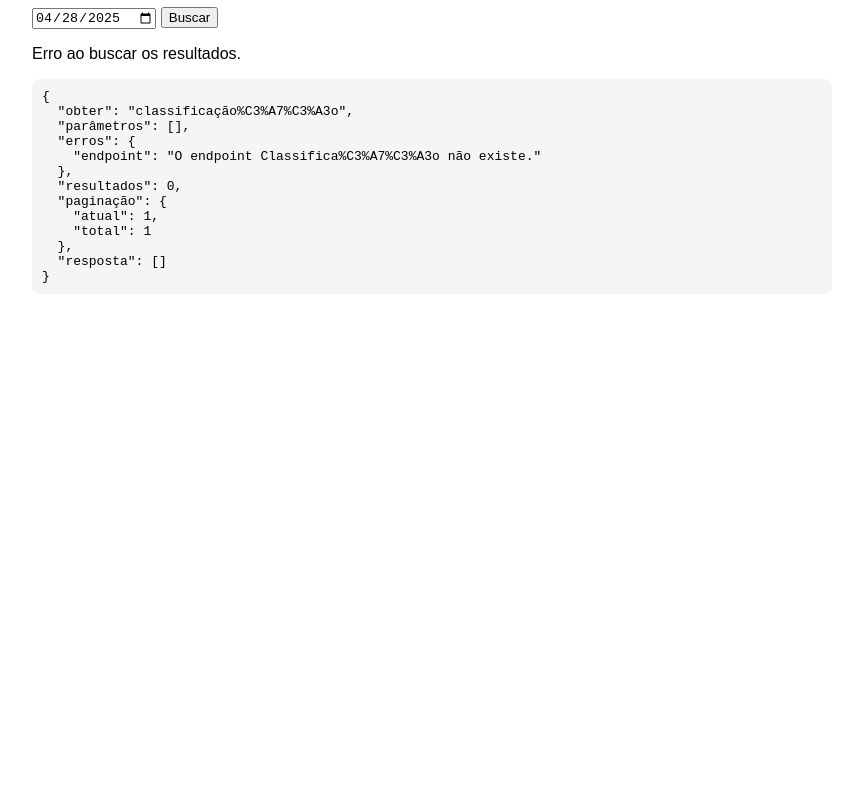
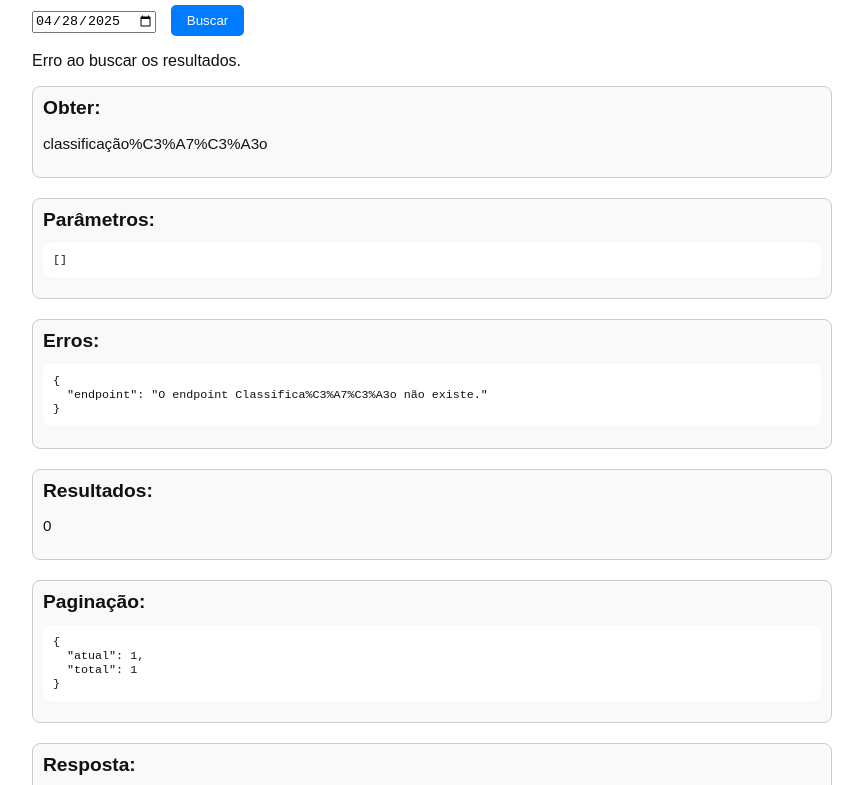
Before and after one commit to RV131975/sports, a plain HTML site: page index.html in a window 1280 px wide. Shown: the part 93-878 px from the top of the page, without its empty margins (208-1071 px from the left). Before the commit the page ends 800 px from the top, so only its background shows below. Drawn offline with Linux system fonts and the light colour scheme; no server answers.

Commit message:
Update index.html

```diff
--- a/index.html
+++ b/index.html
@@ -4,30 +4,92 @@
   <meta charset="UTF-8">
   <title>Resultados de Futebol</title>
   <style>
+    :root {
+      --bg-color: #ffffff;
+      --text-color: #111111;
+      --card-bg: #f9f9f9;
+      --border-color: #cccccc;
+    }
+
+    @media (prefers-color-scheme: dark) {
+      :root {
+        --bg-color: #121212;
+        --text-color: #eeeeee;
+        --card-bg: #1e1e1e;
+        --border-color: #333333;
+      }
+    }
+
     body {
+      background-color: var(--bg-color);
+      color: var(--text-color);
       font-family: Arial, sans-serif;
       padding: 20px;
       max-width: 800px;
       margin: auto;
+      transition: background-color 0.3s, color 0.3s;
     }
-    .jogo {
-      border: 1px solid #ccc;
+
+    h1 {
+      font-size: 2em;
+      margin-bottom: 20px;
+    }
+
+    input[type=\"date\"] {
+      padding: 8px;
+      border-radius: 5px;
+      border: 1px solid var(--border-color);
+      background-color: var(--card-bg);
+      color: var(--text-color);
+    }
+
+    button {
+      padding: 8px 16px;
+      margin-left: 10px;
+      border: none;
+      border-radius: 5px;
+      background-color: #007BFF;
+      color: white;
+      cursor: pointer;
+      transition: background-color 0.2s;
+    }
+
+    button:hover {
+      background-color: #0056b3;
+    }
+
+    .jogo, .card-json {
+      border: 1px solid var(--border-color);
       border-radius: 8px;
       padding: 10px;
       margin-bottom: 10px;
+      background-color: var(--card-bg);
+      transition: background-color 0.3s, border-color 0.3s;
     }
-    .jogo h3 {
-      margin: 0;
+
+    .jogo h3, .card-json h4 {
+      margin: 0 0 8px;
+      font-size: 1.2em;
     }
-    .status {
-      font-size: 0.9em;
-      color: #555;
+
+    .status, .card-json p {
+      font-size: 0.95em;
+      color: var(--text-color);
     }
+
     pre {
-      background-color: #f5f5f5;
+      background-color: var(--bg-color);
       padding: 10px;
       border-radius: 8px;
       overflow-x: auto;
+      color: var(--text-color);
+      font-size: 0.9em;
+    }
+
+    .cards-container {
+      display: flex;
+      flex-direction: column;
+      gap: 10px;
     }
   </style>
 </head>
@@ -38,10 +100,9 @@
   <div id="resultados"></div>
 
   <script>
-    const API_KEY = "SUA_CHAVE_API"; // Substitua aqui pela sua chave da API
+    const API_KEY = "af66e9e274b3b922fa0dfb97eb4a5767"; // Substitua aqui pela sua chave da API
     const BASE_URL = "https://v3.football.api-sports.io/fixtures";
 
-    // Este é o JSON que você mandou
     const exemploJson = {
       "obter": "classificação%C3%A7%C3%A3o",
       "parâmetros": [],
@@ -72,11 +133,7 @@
         resultados.innerHTML = "";
         if (dataJson.response.length === 0) {
           resultados.innerHTML = "<p>Nenhum jogo encontrado.</p>";
-
-          // Exibe o JSON de exemplo
-          const pre = document.createElement("pre");
-          pre.textContent = JSON.stringify(exemploJson, null, 2);
-          resultados.appendChild(pre);
+          exibirJsonComoCards(exemploJson);
           return;
         }
 
@@ -91,17 +148,34 @@
         });
       } catch (error) {
         resultados.innerHTML = "<p>Erro ao buscar os resultados.</p>";
-
-        // Em caso de erro na chamada, também mostra o JSON
-        const pre = document.createElement("pre");
-        pre.textContent = JSON.stringify(exemploJson, null, 2);
-        resultados.appendChild(pre);
-
+        exibirJsonComoCards(exemploJson);
         console.error(error);
       }
     }
 
-    // Buscar automaticamente ao abrir a página
+    function exibirJsonComoCards(json) {
+      const container = document.createElement("div");
+      container.className = "cards-container";
+
+      for (const chave in json) {
+        const card = document.createElement("div");
+        card.className = "card-json";
+
+        let conteudo = "";
+
+        if (typeof json[chave] === "object") {
+          conteudo = `<pre>${JSON.stringify(json[chave], null, 2)}</pre>`;
+        } else {
+          conteudo = `<p>${json[chave]}</p>`;
+        }
+
+        card.innerHTML = `<h4>${chave.charAt(0).toUpperCase() + chave.slice(1)}:</h4>${conteudo}`;
+        container.appendChild(card);
+      }
+
+      document.getElementById("resultados").appendChild(container);
+    }
+
     buscarResultados();
   </script>
 </body>
```
